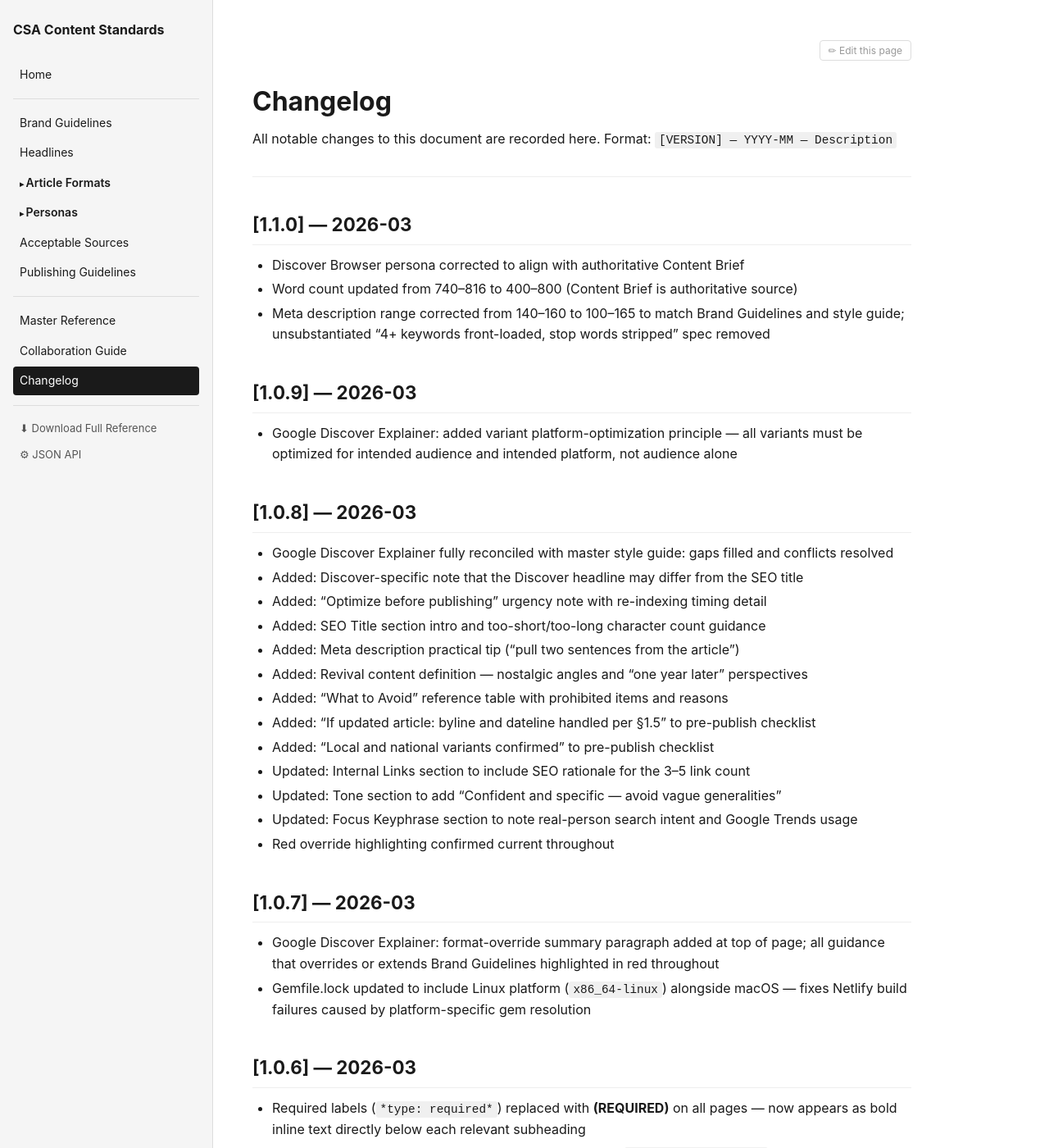
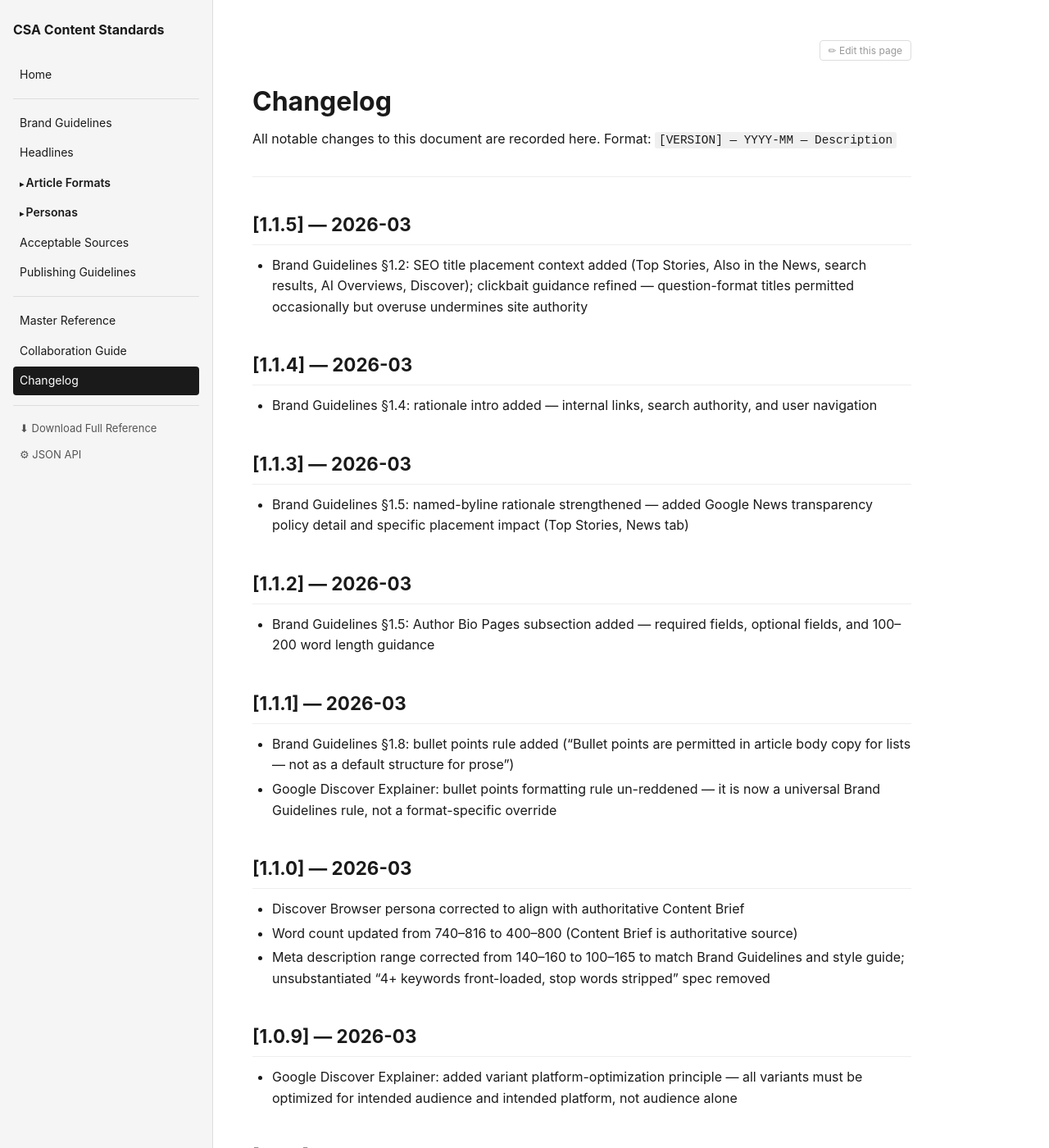
Before and after one commit to piercewilliams/csa-content-standards, a Jekyll site: the page built from docs/changelog.md, in a window 1280 px wide and 1400 px high. Shown: the whole window at 82% size. Built offline with Jekyll 4.4.1, drawn with Linux system fonts in a browser that asks for light colours; a script that is not in the unit is left out.

Commit message:
Final general guidelines set

```diff
--- a/docs/changelog.md
+++ b/docs/changelog.md
@@ -10,6 +10,22 @@ All notable changes to this document are recorded here.
 Format: `[VERSION] — YYYY-MM — Description`
 
 ---
+
+## [1.1.5] — 2026-03
+- Brand Guidelines §1.2: SEO title placement context added (Top Stories, Also in the News, search results, AI Overviews, Discover); clickbait guidance refined — question-format titles permitted occasionally but overuse undermines site authority
+
+## [1.1.4] — 2026-03
+- Brand Guidelines §1.4: rationale intro added — internal links, search authority, and user navigation
+
+## [1.1.3] — 2026-03
+- Brand Guidelines §1.5: named-byline rationale strengthened — added Google News transparency policy detail and specific placement impact (Top Stories, News tab)
+
+## [1.1.2] — 2026-03
+- Brand Guidelines §1.5: Author Bio Pages subsection added — required fields, optional fields, and 100–200 word length guidance
+
+## [1.1.1] — 2026-03
+- Brand Guidelines §1.8: bullet points rule added ("Bullet points are permitted in article body copy for lists — not as a default structure for prose")
+- Google Discover Explainer: bullet points formatting rule un-reddened — it is now a universal Brand Guidelines rule, not a format-specific override
 
 ## [1.1.0] — 2026-03
 - Discover Browser persona corrected to align with authoritative Content Brief
```
Also changed, not shown: docs/brand-guidelines.md (+28 -2 lines), docs/discover-explainer.md (+1 -1 lines).
